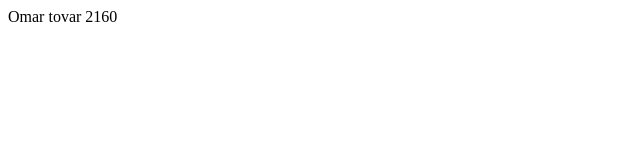
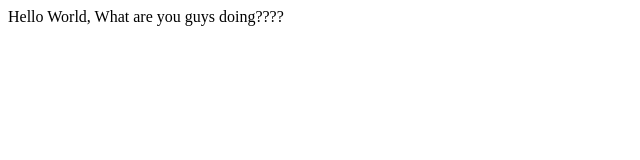
Before and after one commit to otovar2160/OT_web, a plain HTML site: page index.html in a window 1280 px wide. Shown: the whole page, without its empty margins (0-640 px from the left). Drawn offline with Linux system fonts and the light colour scheme.

Commit message:
Update index.html

```diff
--- a/index.html
+++ b/index.html
@@ -7,6 +7,6 @@
     <title>Document</title>
 </head>
 <body>
-    Omar tovar 2160
+    Hello World, What are you guys doing????
 </body>
 </html>
```
